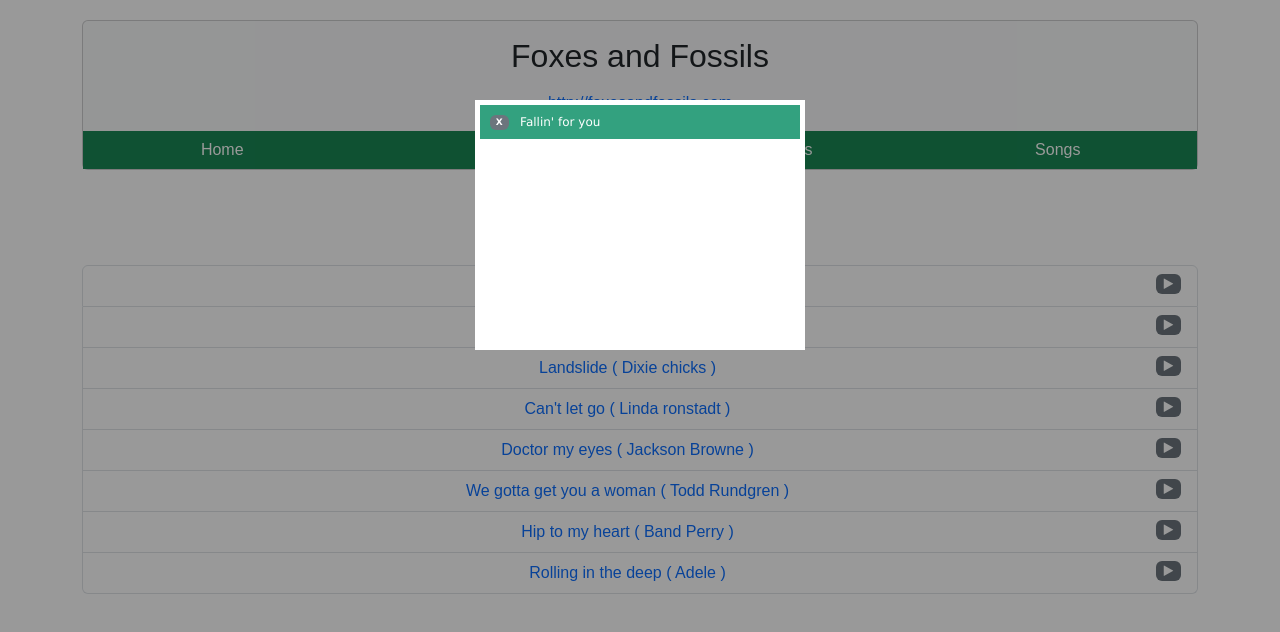
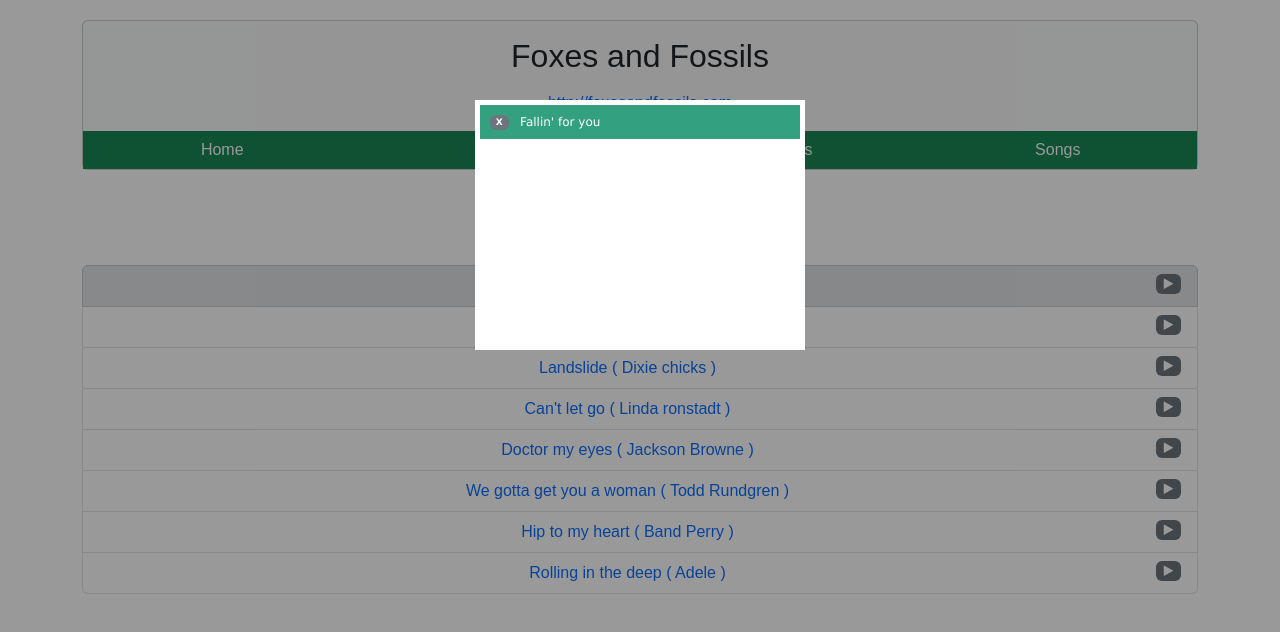
Before and after one commit to fanfarexo/react-router-guide, a React (Vite) app: page /songs/1 in a window 1280 px wide. Shown: the top 632 px of the page. Built offline with nearby package versions, Linux system fonts and the light colour scheme.

Commit message:
feat: 리액트 라우터 훅, useMatch

```diff
--- a/src/quickstart-router-basics/pages/SongList.tsx
+++ b/src/quickstart-router-basics/pages/SongList.tsx
@@ -1,4 +1,4 @@
-import { Link, Outlet } from 'react-router-dom';
+import { Link, Outlet, useMatch } from 'react-router-dom';
 import { SongType } from '../../App';
 
 type Props = {
@@ -6,9 +6,15 @@ type Props = {
 };
 
 const SongList = (props: Props) => {
+  const pathMatch = useMatch('/songs/:id');
+  const param_id: number = pathMatch?.params?.id ? parseInt(pathMatch.params.id, 10) : -1;
+
   const list = props.songs.map((song) => {
+    let cn = 'list-group-item';
+    cn += param_id === song.id ? ' list-group-item-secondary' : '';
+
     return (
-      <li className='list-group-item' key={song.id}>
+      <li className={cn} key={song.id}>
         <Link to={`/songs/${song.id}`} style={{ textDecoration: 'none' }}>
           {song.title} ( {song.musician} )
           <span className='float-end badge bg-secondary'>
```
